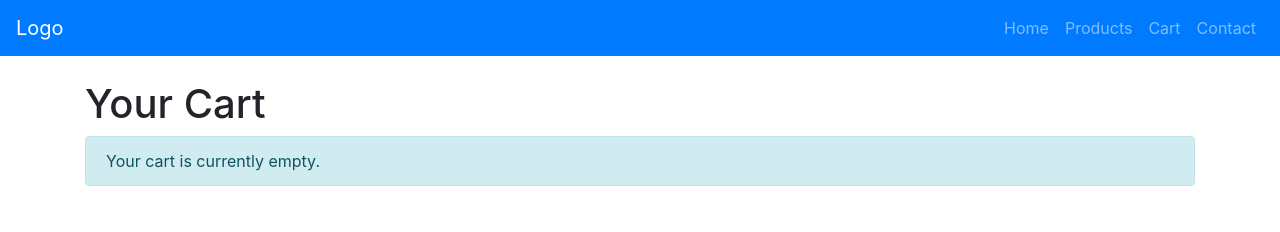
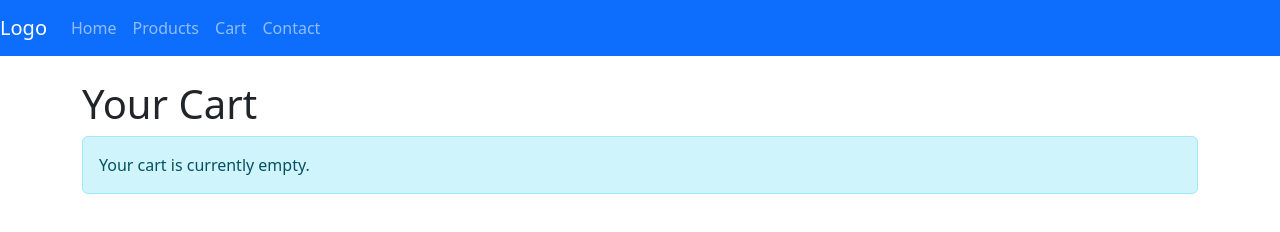
Before and after one commit to mrkhl/Project, a plain HTML site: page cart.html in a window 1280 px wide. Drawn offline with nearby package versions, Linux system fonts and the light colour scheme.

Commit message:
update bootstrap version

```diff
--- a/cart.html
+++ b/cart.html
@@ -2,7 +2,7 @@
 <html>
 <head>
   <title>Cart - Online Store</title>
-  <link rel="stylesheet" href="https://maxcdn.bootstrapcdn.com/bootstrap/4.5.2/css/bootstrap.min.css">
+  <link href="https://cdn.jsdelivr.net/npm/bootstrap@5.3.0/dist/css/bootstrap.min.css" rel="stylesheet" integrity="sha384-9ndCyUaIbzAi2FUVXJi0CjmCapSmO7SnpJef0486qhLnuZ2cdeRhO02iuK6FUUVM" crossorigin="anonymous">
 </head>
 <body>
     <nav class="navbar navbar-expand-md navbar-dark bg-primary">
```
Also changed, not shown: contact.html (+1 -1 lines), index.html (+1 -1 lines), products.html (+1 -1 lines).
